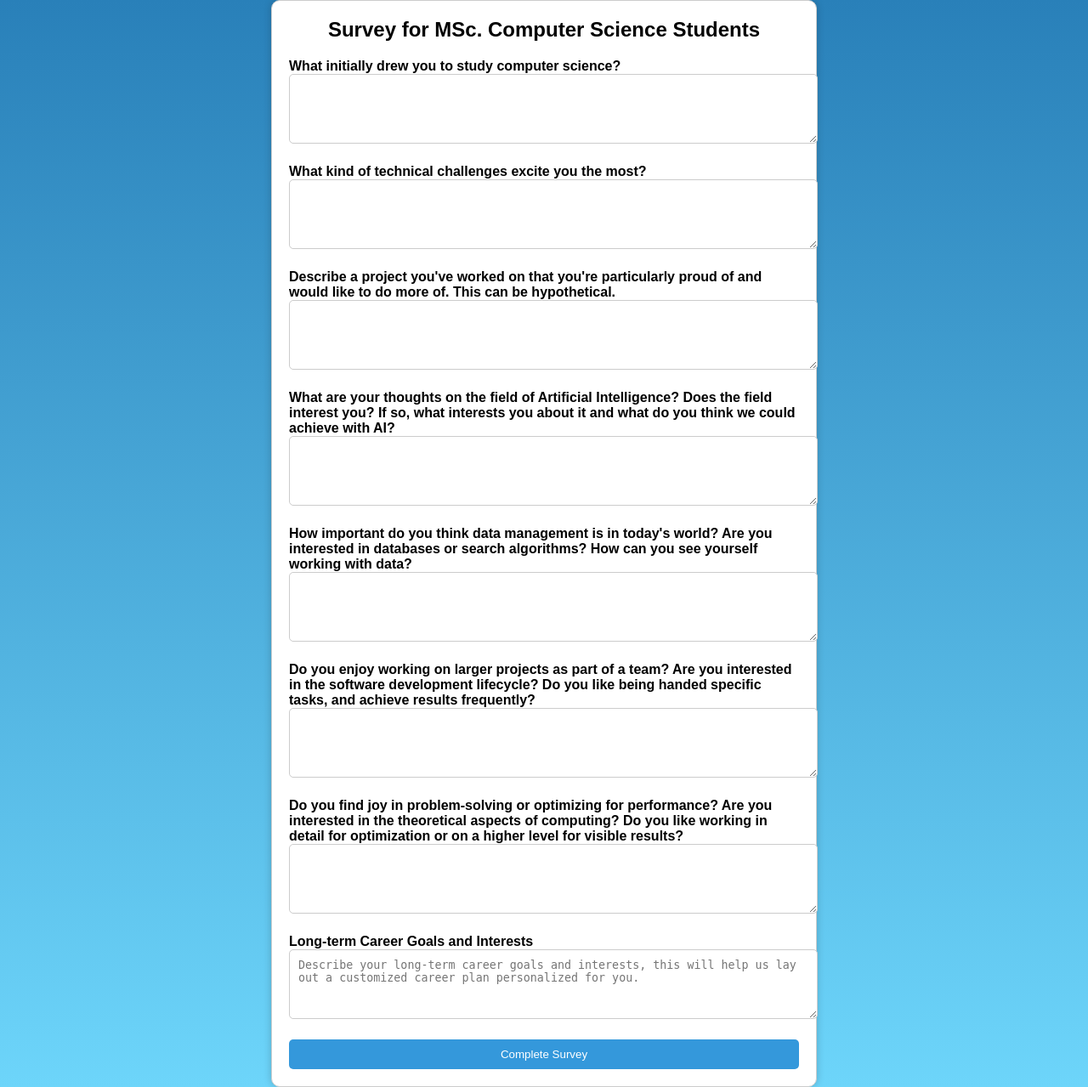
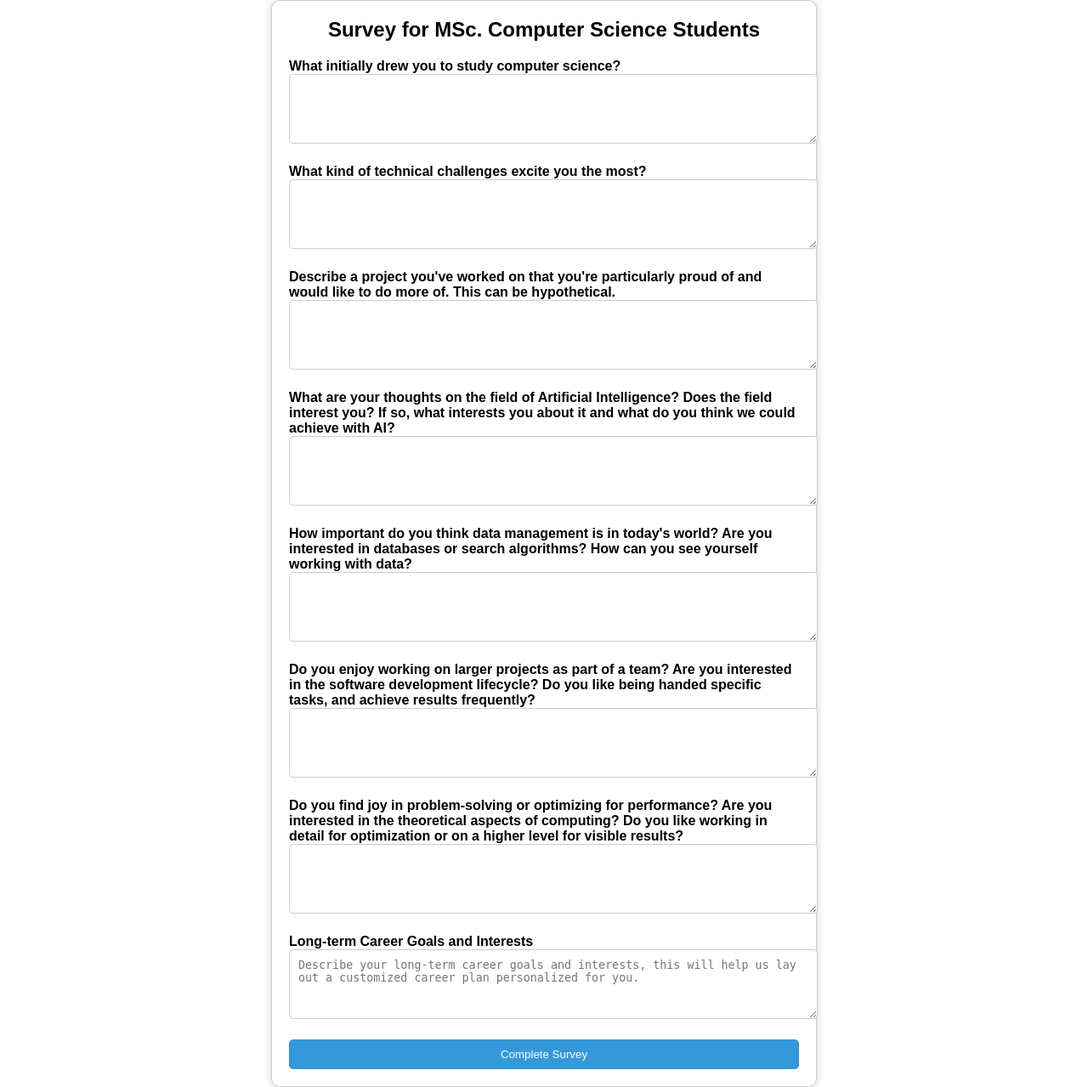
Before and after one commit to hammadsi/NTNU-Study-Path-Tool, a Flask app: page /survey in a window 1280 px wide. Shown: the whole page at 85% size. Run offline with Flask 3, Linux system fonts and the light colour scheme; the visitor is signed in with stand-in values (Sample User, id 1).

Commit message:
Remove background colors

```diff
--- a/static/style.css
+++ b/static/style.css
@@ -1,7 +1,6 @@
 /* Body styles */
 body {
     font-family: Arial, sans-serif;
-    background-color: #f0f0f0;
     margin: 0;
     padding: 0;
     text-align: center;
--- a/static/survey.css
+++ b/static/survey.css
@@ -7,7 +7,6 @@ html, body, h1, h2, p, ul, li, form {
 /* Set some basic styling for the body */
 body {
   font-family: Arial, sans-serif;
-  background: linear-gradient(to bottom, #2980B9, #6DD5FA); /* Gradient background */
   margin: 0;
   padding: 0;
   display: flex;
--- a/static/user_profile.css
+++ b/static/user_profile.css
@@ -1,6 +1,5 @@
 /* Body background with a gradient */
 body {
-    background: linear-gradient(to right, #9ebde1, #afc9f4);
     font-family: Arial, sans-serif;
     margin: 0;
     padding: 0;
```
